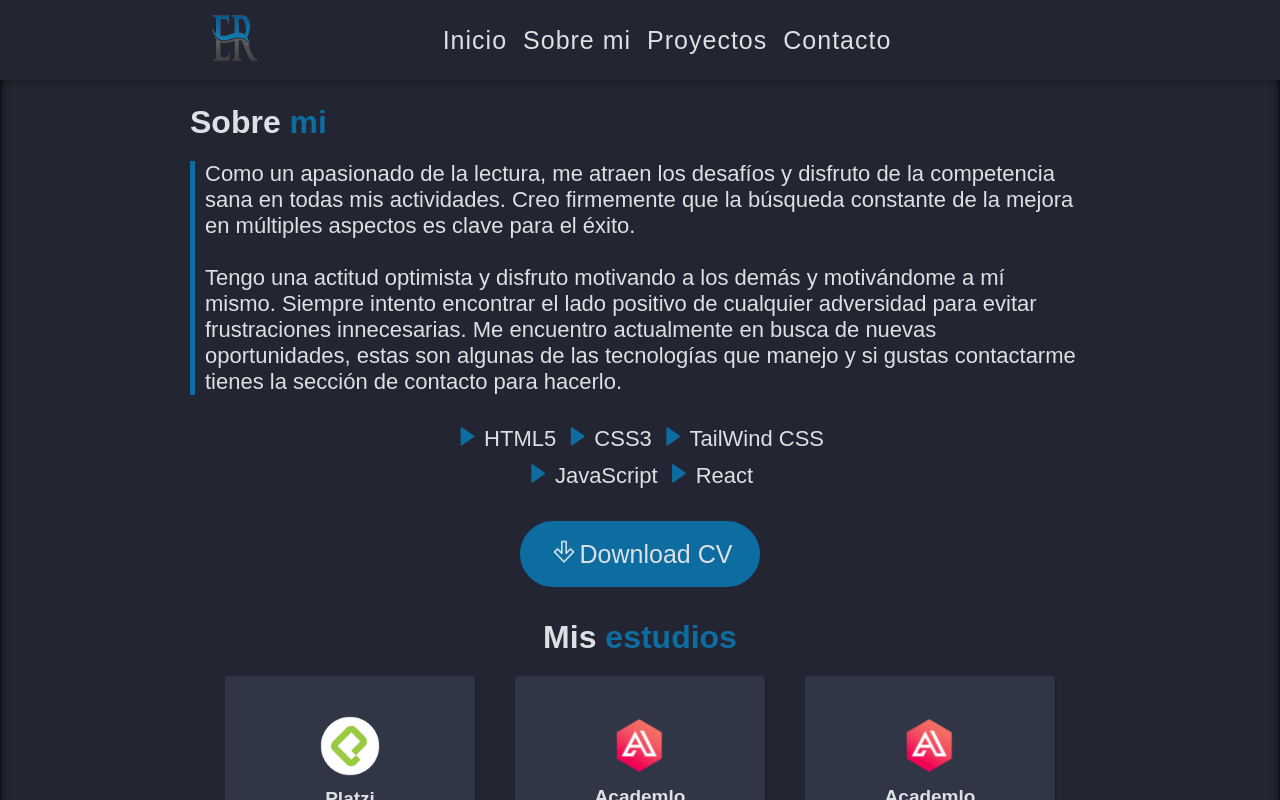
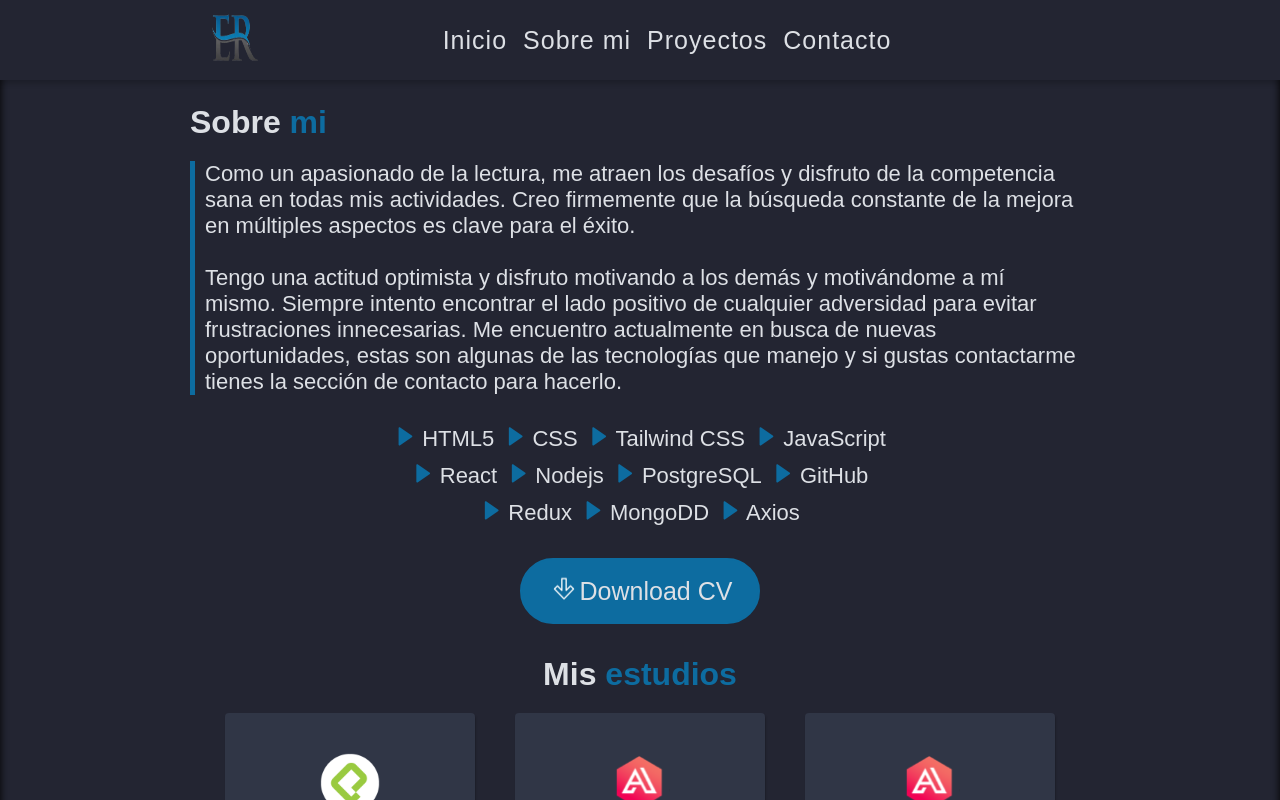
Before and after one commit to castellano17/portafolio, a React (Vite) app: page /about in a window 1280 px wide. Shown: the top 800 px of the page. Built offline with nearby package versions, Linux system fonts and the light colour scheme.

Commit message:
add skills

```diff
--- a/src/Pages/About.jsx
+++ b/src/Pages/About.jsx
@@ -26,16 +26,34 @@ const About = () => {
             <i className="arrow-about bx bxs-right-arrow"></i> HTML5
           </p>
           <p>
-            <i className="arrow-about bx bxs-right-arrow"></i> CSS3
+            <i className="arrow-about bx bxs-right-arrow"></i> CSS
           </p>
           <p>
-            <i className="arrow-about bx bxs-right-arrow"></i> TailWind CSS
+            <i className="arrow-about bx bxs-right-arrow"></i> Tailwind CSS
           </p>
           <p>
             <i className="arrow-about bx bxs-right-arrow"></i> JavaScript
           </p>
           <p>
             <i className="arrow-about bx bxs-right-arrow"></i> React
+          </p>
+          <p>
+            <i className="arrow-about bx bxs-right-arrow"></i> Nodejs
+          </p>
+          <p>
+            <i className="arrow-about bx bxs-right-arrow"></i> PostgreSQL
+          </p>
+          <p>
+            <i className="arrow-about bx bxs-right-arrow"></i> GitHub
+          </p>
+          <p>
+            <i className="arrow-about bx bxs-right-arrow"></i> Redux
+          </p>
+          <p>
+            <i className="arrow-about bx bxs-right-arrow"></i> MongoDD
+          </p>
+          <p>
+            <i className="arrow-about bx bxs-right-arrow"></i> Axios
           </p>
         </section>
         <div className="about__button">
```
